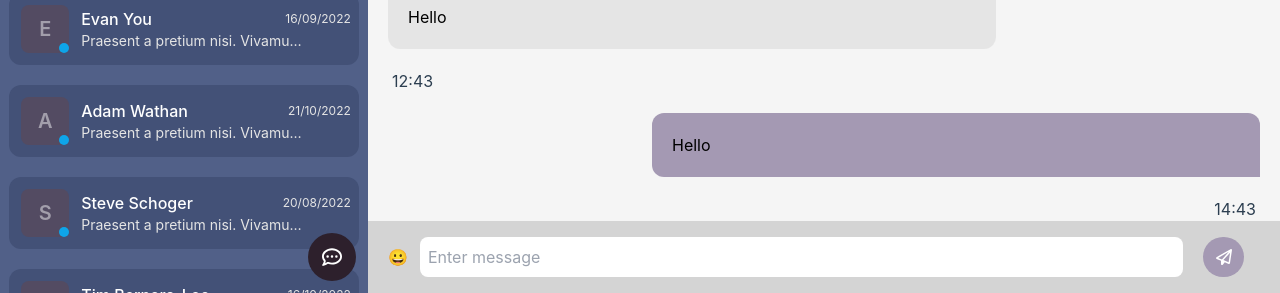
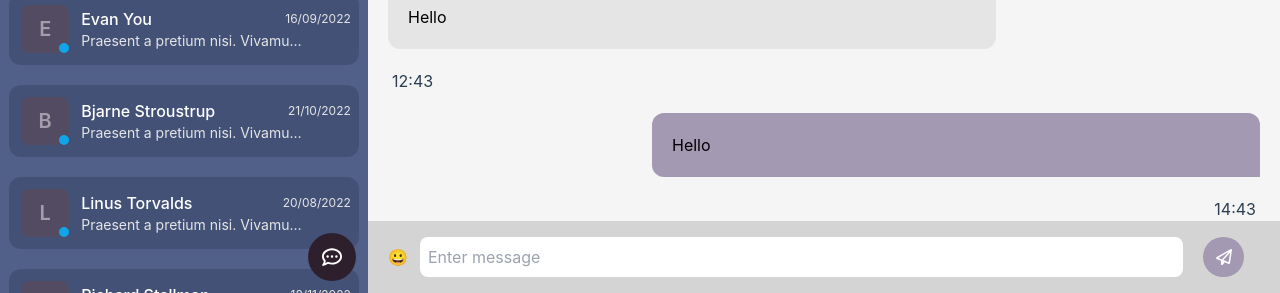
Before and after one commit to bowl-org/bowl-desktop, a Vue app: page /main/chat/0 in a window 1280 px wide. Shown: the part 507-800 px from the top of the page. Built offline with nearby package versions, Linux system fonts and the light colour scheme; no server answers.

Commit message:
Sample click event added to conversation box component

```diff
--- a/src/components/ConversationBox.vue
+++ b/src/components/ConversationBox.vue
@@ -1,6 +1,7 @@
 <template>
   <div
-    class="select-none flex justify-between items-center mt-5 rounded-xl min-w-[95%] max-w-[95%]"
+    @click="openConversation"
+    class="cursor-pointer select-none flex justify-between items-center mt-5 rounded-xl min-w-[95%] max-w-[95%]"
     :class="
       isActive == 'true'
         ? 'conversation-box-active hover:bg-green-100'
@@ -52,7 +53,7 @@ export default {
       required: true,
     },
     onlineStatus: {
-      type: String
+      type: String,
     },
     conversationName: {
       type: String,
@@ -65,6 +66,11 @@ export default {
   components: {
     ConversationAvatar,
   },
+  methods: {
+    openConversation() {
+      alert(this.conversationName);
+    },
+  },
 };
 </script>
 <style>
--- a/src/components/ConversationList.vue
+++ b/src/components/ConversationList.vue
@@ -1,20 +1,43 @@
 <template>
   <div class="flex flex-col justify-between items-center overflow-x-hidden">
     <p class="white">Selected conversation type is: {{ conversationType }}</p>
-    <ConversationBox @click="alert('hello')" conversationName="Mehmet Ümit Özden" onlineStatus="online" isActive="true" lastMessageTimestamp="01/11/2022" lastMessage="conversation box sample message" />
-    <ConversationBox conversationName="Bill Joy" lastMessageTimestamp="08/10/2022"
+    <ConversationBox
+      conversationName="Mehmet Ümit Özden"
+      onlineStatus="online"
+      isActive="true"
+      lastMessageTimestamp="01/11/2022"
+      lastMessage="conversation box sample message"
+    />
+    <ConversationBox
+      conversationName="Bill Joy"
+      lastMessageTimestamp="08/10/2022"
       lastMessage="Praesent a pretium nisi. Vivamus elementum elit eu nunc pellentesque, eu sodales ex viverra. Sed sit amet nulla orci. Etiam ac nisl ante. Duis tempus metus ut augue interdum, sed bibendum nisl pellentesque. Quisque blandit maximus bibendum. Vestibulum ex lectus, placerat id mollis tempor, auctor ut quam. Integer quis pharetra elit, vel accumsan sapien. Curabitur pulvinar dolor et dui consequat, ut luctus mauris tincidunt."
     />
-    <ConversationBox conversationName="Evan You" onlineStatus="online" lastMessageTimestamp="16/09/2022"
+    <ConversationBox
+      conversationName="Evan You"
+      onlineStatus="online"
+      lastMessageTimestamp="16/09/2022"
       lastMessage="Praesent a pretium nisi. Vivamus elementum elit eu nunc pellentesque, eu sodales ex viverra. Sed sit amet nulla orci. Etiam ac nisl ante. Duis tempus metus ut augue interdum, sed bibendum nisl pellentesque. Quisque blandit maximus bibendum. Vestibulum ex lectus, placerat id mollis tempor, auctor ut quam. Integer quis pharetra elit, vel accumsan sapien. Curabitur pulvinar dolor et dui consequat, ut luctus mauris tincidunt."
     />
-    <ConversationBox conversationName="Adam Wathan" onlineStatus="online" lastMessageTimestamp="21/10/2022"
+    <ConversationBox
+      conversationName="Bjarne Stroustrup"
+      onlineStatus="online"
+      lastMessageTimestamp="21/10/2022"
       lastMessage="Praesent a pretium nisi. Vivamus elementum elit eu nunc pellentesque, eu sodales ex viverra. Sed sit amet nulla orci. Etiam ac nisl ante. Duis tempus metus ut augue interdum, sed bibendum nisl pellentesque. Quisque blandit maximus bibendum. Vestibulum ex lectus, placerat id mollis tempor, auctor ut quam. Integer quis pharetra elit, vel accumsan sapien. Curabitur pulvinar dolor et dui consequat, ut luctus mauris tincidunt."
     />
-    <ConversationBox conversationName="Steve Schoger" lastMessageTimestamp="20/08/2022"
+    <ConversationBox
+      conversationName="Linus Torvalds"
+      lastMessageTimestamp="20/08/2022"
       lastMessage="Praesent a pretium nisi. Vivamus elementum elit eu nunc pellentesque, eu sodales ex viverra. Sed sit amet nulla orci. Etiam ac nisl ante. Duis tempus metus ut augue interdum, sed bibendum nisl pellentesque. Quisque blandit maximus bibendum. Vestibulum ex lectus, placerat id mollis tempor, auctor ut quam. Integer quis pharetra elit, vel accumsan sapien. Curabitur pulvinar dolor et dui consequat, ut luctus mauris tincidunt."
     />
-    <ConversationBox conversationName="Tim Berners-Lee" lastMessageTimestamp="16/10/2022"
+    <ConversationBox
+      conversationName="Richard Stallman"
+      lastMessageTimestamp="18/11/2022"
+      lastMessage="Praesent a pretium nisi. Vivamus elementum elit eu nunc pellentesque, eu sodales ex viverra. Sed sit amet nulla orci. Etiam ac nisl ante. Duis tempus metus ut augue interdum, sed bibendum nisl pellentesque. Quisque blandit maximus bibendum. Vestibulum ex lectus, placerat id mollis tempor, auctor ut quam. Integer quis pharetra elit, vel accumsan sapien. Curabitur pulvinar dolor et dui consequat, ut luctus mauris tincidunt."
+    />
+    <ConversationBox
+      conversationName="Dennis Ritchie"
+      lastMessageTimestamp="16/10/2022"
       lastMessage="Praesent a pretium nisi. Vivamus elementum elit eu nunc pellentesque, eu sodales ex viverra. Sed sit amet nulla orci. Etiam ac nisl ante. Duis tempus metus ut augue interdum, sed bibendum nisl pellentesque. Quisque blandit maximus bibendum. Vestibulum ex lectus, placerat id mollis tempor, auctor ut quam. Integer quis pharetra elit, vel accumsan sapien. Curabitur pulvinar dolor et dui consequat, ut luctus mauris tincidunt."
     />
   </div>
```
Lines whose indentation alone changed are shown as unchanged.
